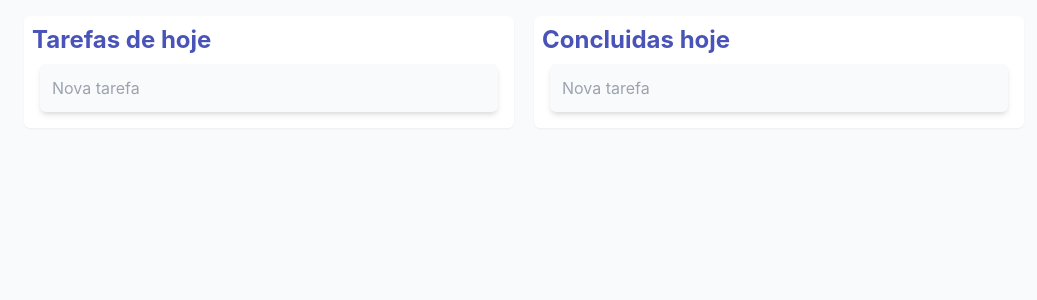
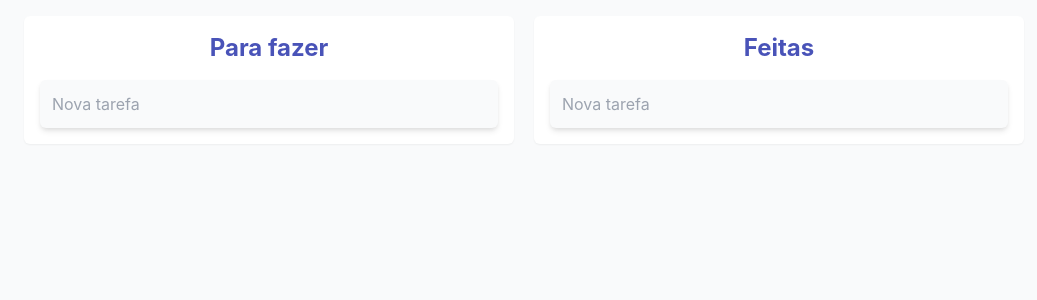
Before and after one commit to Kellane/habify, a React (Create React App) app in the folder frontend/: page / in a window 1280 px wide. Shown: the top 300 px of the page, without its empty margins (116-1153 px from the left). Built offline with nearby package versions, Linux system fonts and the light colour scheme.

Commit message:
Improvements on UI

```diff
--- a/frontend/src/pomodoro/Timer.jsx
+++ b/frontend/src/pomodoro/Timer.jsx
@@ -96,8 +96,8 @@ const Timer = ({ task, onBack = () => {}, onFinish = () => {} }) => {
         </div>
       </div>
       <div className="bg-gray-50 px-4 py-3 sm:px-6 text-right">
-        <Button onClick={onBack}>Back</Button>
-        <Button onClick={onFinish}>Finish Task</Button>
+        <Button onClick={onBack}>Voltar</Button>
+        <Button onClick={onFinish}>Finalizar tarefa</Button>
       </div>
     </div>
   );
--- a/frontend/src/tasks/TaskList.jsx
+++ b/frontend/src/tasks/TaskList.jsx
@@ -19,7 +19,7 @@ const TaskList = ({
 
   return (
     <div className="p-2 shadow-sm rounded-md bg-white">
-      <h2 className="text-2xl text-primary font-bold">{title}</h2>
+      <h2 className="text-2xl text-center mt-2 mb-4 text-primary font-bold">{title}</h2>
       <div>
         {tasks.map((task, index) => (
           <TaskCard
--- a/frontend/src/tasks/TaskPage.jsx
+++ b/frontend/src/tasks/TaskPage.jsx
@@ -15,7 +15,7 @@ const Page = () => {
         <div className="flex-1" style={{ maxWidth: 1000 }}>
           <div className="grid grid-cols-2 gap-5">
             <TaskList
-              title="Tarefas de hoje"
+              title="Para fazer"
               tasks={tasks.filter((t) => !t.done)}
               onNewTask={(task) => addTask({ ...task, done: false })}
               onTaskChange={updateTask}
@@ -26,7 +26,7 @@ const Page = () => {
               }}
             />
             <TaskList
-              title="Concluidas hoje"
+              title="Feitas"
               tasks={tasks.filter((t) => t.done)}
               onNewTask={(task) => addTask({ ...task, done: true })}
               onTaskChange={updateTask}
```
